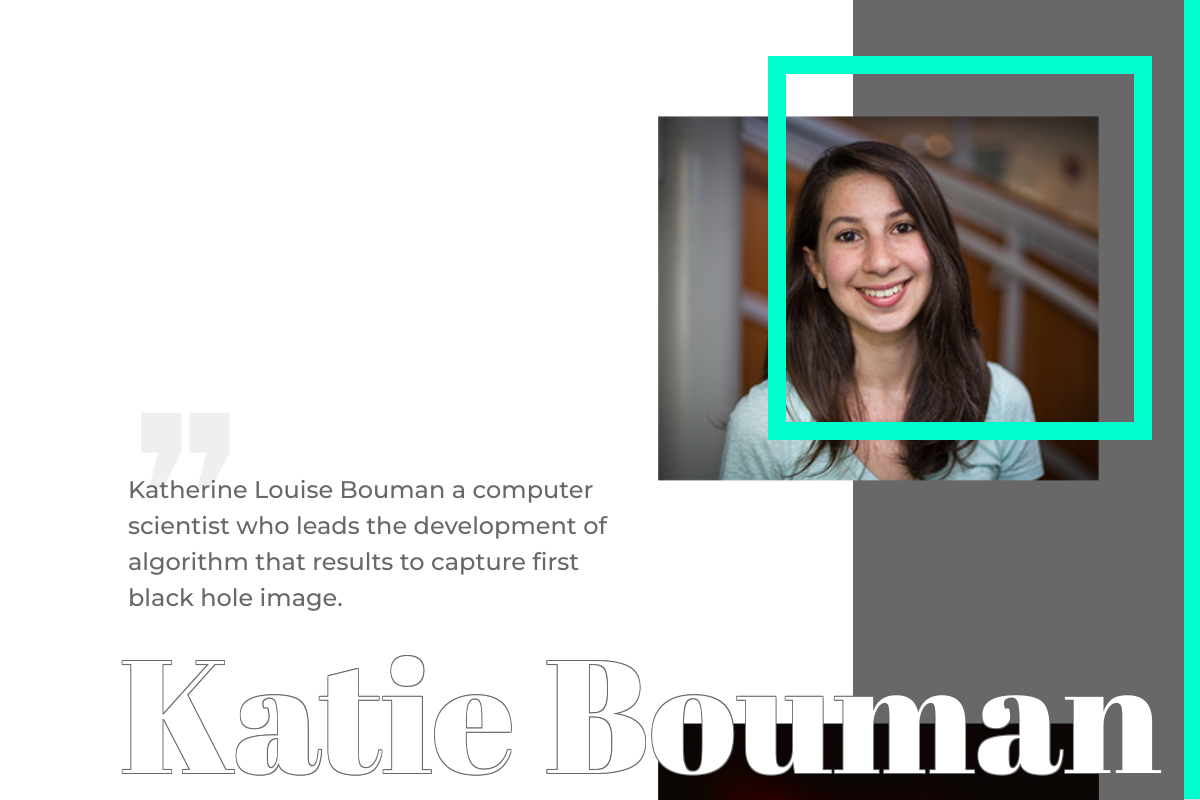
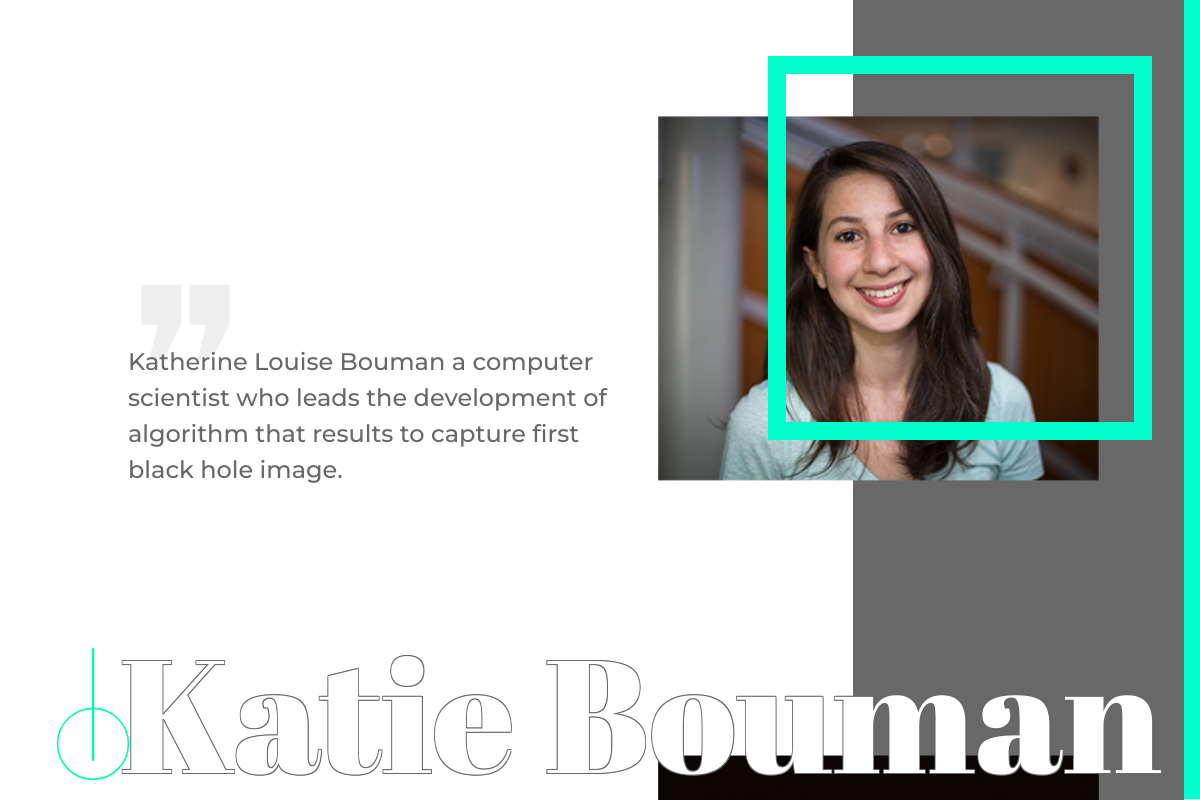
Before and after one commit to amarjeetrao/Tribute-Page-FreeCodeCamp, a website: page index.html in a window 1280 px wide. Shown: the top 800 px of the page, 0-1200 px from the left. Drawn offline with Linux system fonts and the light colour scheme.

Commit message:
website ready except animations

```diff
--- a/index.html
+++ b/index.html
@@ -13,6 +13,34 @@
 
 <body class="font-body font-medium bg-white text-custom-gray">
     <header class="header">
+        <svg class="hidden xl:block fixed py-4 ml-12" xmlns="http://www.w3.org/2000/svg" width="90" height="164.447" viewBox="0 0 90 164.447">
+            <defs>
+                <style>
+                    .b {
+                        font-size: 30px;
+                        font-family: IkonoMiniL3-3, "Ikono Mini L 3";
+                    }
+
+                    .c {
+                        stroke-linecap: round;
+                        stroke-width: 3px;
+                    }
+
+                    .d {
+                        stroke: none;
+                    }
+                </style>
+            </defs>
+            <g transform="translate(-25.5 -838)">
+                <g class="a fill-current text-transparent" style="stroke: #00ffb1;stroke-width: 2px;" transform="translate(25.5 912.024)">
+                    <circle class="d" cx="45" cy="45" r="45" />
+                    <circle class="e fill-current text-transparent" cx="45" cy="45" r="44" />
+                </g><text class="b fill-current text-cyan-lite" style="stroke: #00ffb1" transform="translate(70.5 1000.447)">
+                    <tspan x="-15.555" y="0"></tspan>
+                </text>
+                <line class="c fill-current text-transparent" style="stroke: #00ffb1" y1="137.287" transform="translate(70.5 839.5)" />
+            </g>
+        </svg>
         <h1 class="heading">Katie Bouman</h1>
     </header>
     <main class="mx-8 md:mx-auto md:max-w-xl xl:max-w-5xl">
@@ -20,7 +48,7 @@
             <div class="image-box-border"></div>
             <img class="katie-bouman-image" src="./src/assets/katie-image.png" alt="Katie Bouman Computer scientist">
         </div>
-        <section class="mb-16">
+        <section class="mb-16 xl:mb-64">
             <p class="blockquote-1 relative">
                 Katherine Louise Bouman a
                 computer scientist who leads
@@ -33,7 +61,7 @@
             <img class="black-hole-image" src="./src/assets/Black_hole.jpg"
                 alt="Supermassive black hole at the center of Messier87 galaxy">
         </div>
-        <section class="mb-16">
+        <section class="mb-16 xl:mb-64">
             <p class="blockquote-2 relative">
                 10th April 2019 - the first ever image
                 of a supermassive black hole at the
--- a/src/css/custom-components.css
+++ b/src/css/custom-components.css
@@ -105,6 +105,10 @@
          0.8px 0.8px 0 #686868;
     }
 
+    .image-box {
+        @apply -mb-8;
+    }
+
     .image-box-border {
         @apply w-98 h-98 right-0;
         bottom: -4rem;
```
Also changed, not shown: src/css/style.css.
